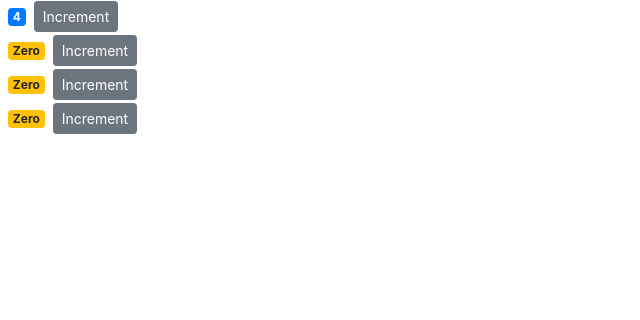
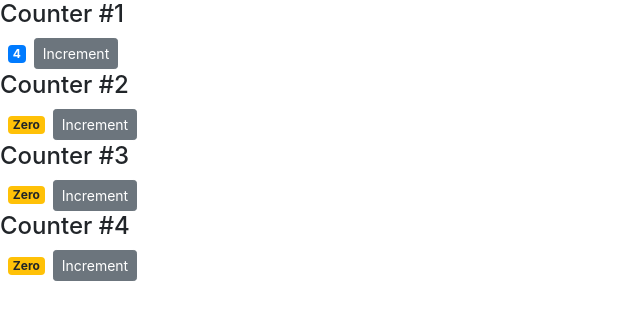
Before and after one commit to SanchiChopra/Ecommerce-react-app, a React (Create React App) app: page / in a window 1280 px wide. Shown: the top 320 px of the page, without its empty margins (0-640 px from the left). Built offline with nearby package versions, Linux system fonts and the light colour scheme.

Commit message:
Passing Children

```diff
--- a/src/components/counter.jsx
+++ b/src/components/counter.jsx
@@ -42,11 +42,12 @@
   //     this.handleIncrement({ id: 1 });
   //   }; //this funcn not needed since  product is passed in this.handleIncrement()
   render() {
-    // console.log("props", this.props);
+    console.log("props", this.props);
     return (
       <div>
         {" "}
         {/* <img src={this.state.imageURL} alt="" /> */}
+        {this.props.children}
         <span className={this.getBadgeClasses()}> {this.formatCount()} </span>
         {/* badge badge-primary are bootstrap classes, m-2 is margin 2 that gives margins between button and text */}
         <button
--- a/src/components/counters.jsx
+++ b/src/components/counters.jsx
@@ -14,7 +14,9 @@
     return (
       <div>
         {this.state.counters.map((counter) => (
-          <Counter key={counter.id} value={counter.value} selected />
+          <Counter key={counter.id} value={counter.value} selected>
+            <h4>Counter #{counter.id}</h4>
+          </Counter>
         ))}
       </div>
     );
```
